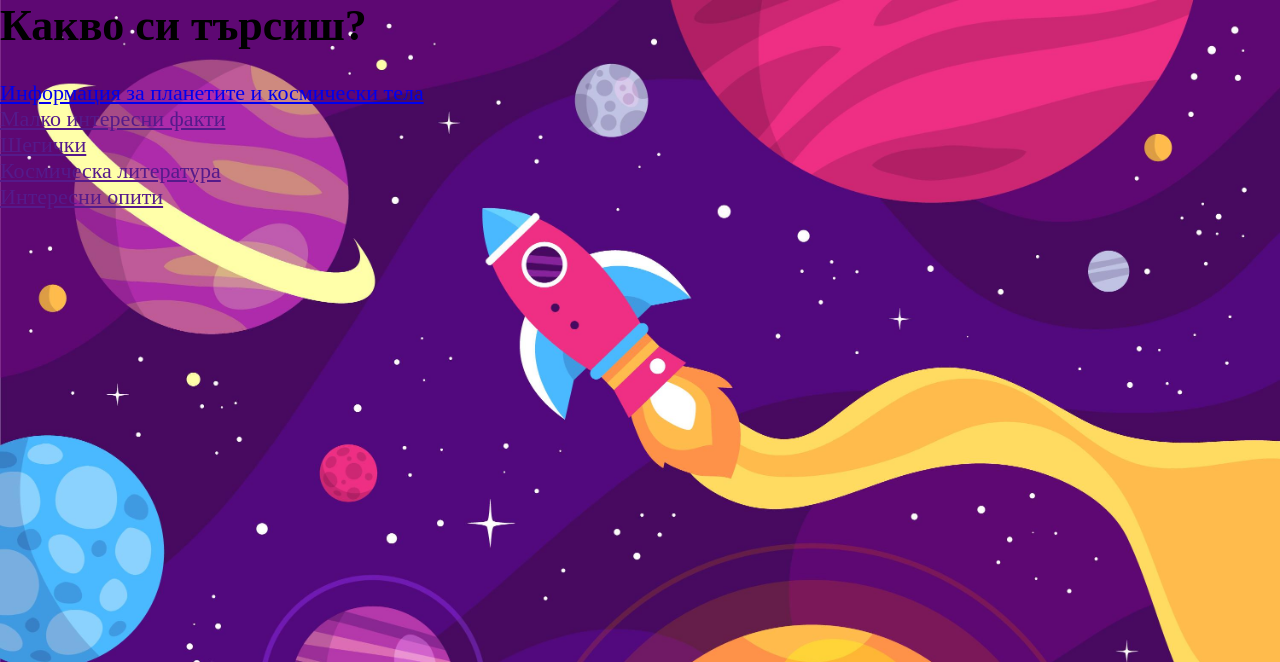
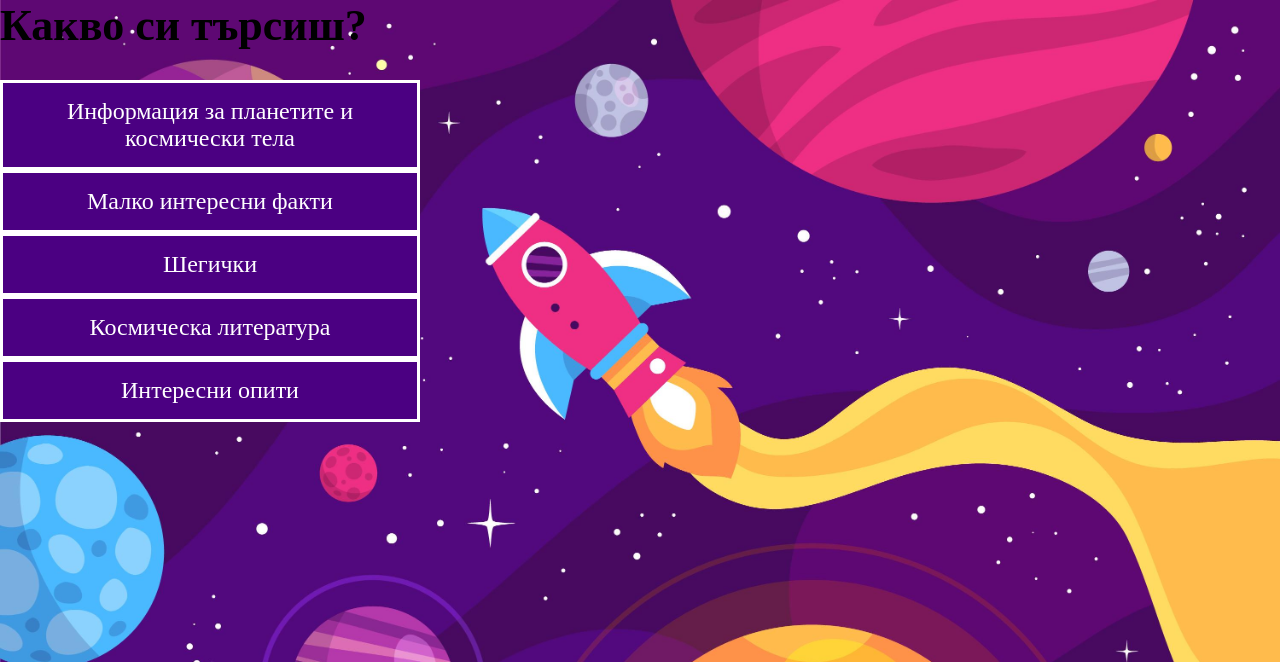
Before and after one commit to iv4pa4/Cong-Posmic, a PHP site: page /menu.php in a window 1280 px wide. Shown: the top 662 px of the page. Run offline with PHP 8.4, Linux system fonts and the light colour scheme; some web fonts are replaced.

Commit message:
add css
class buttons

```diff
--- a/menu.php
+++ b/menu.php
@@ -6,11 +6,11 @@
 </head>
 <body>
 <h1>Какво си търсиш?</h1>
-<a href="chronic_info.php">Информация за планетите и космически тела</a><br/>
-<a href="">Малко интересни факти</a><br/>
-<a href="">Шегички</a><br/>
-<a href="">Космическа литература</a><br/>
-<a href="">Интересни опити</a><br/>
+<a href="chronic_info.php" class="button1">Информация за планетите и космически тела</a><br/>
+<a href="" class="button1">Малко интересни факти</a><br/>
+<a href="" class="button1">Шегички</a><br/>
+<a href="" class="button1">Космическа литература</a><br/>
+<a href="" class="button1">Интересни опити</a><br/>
 </body>
 
 </html>
```
